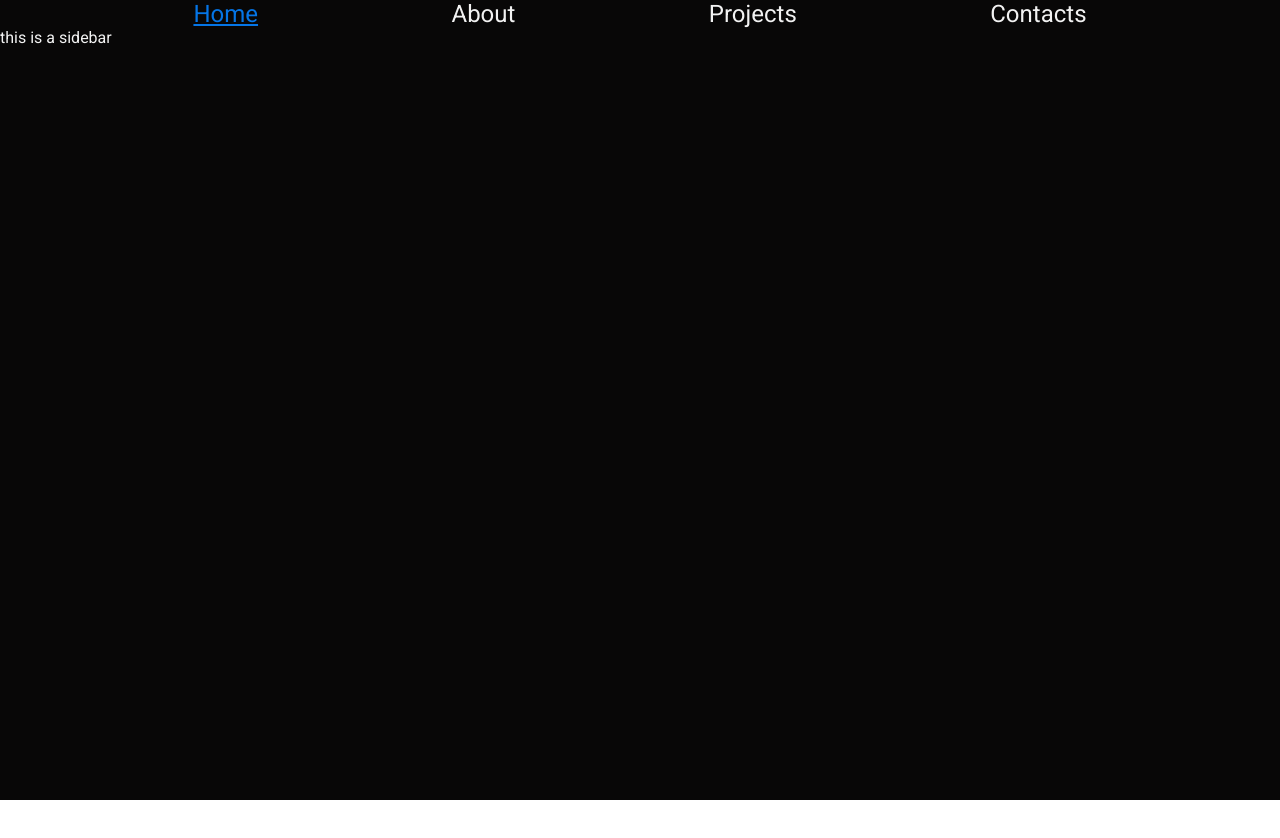
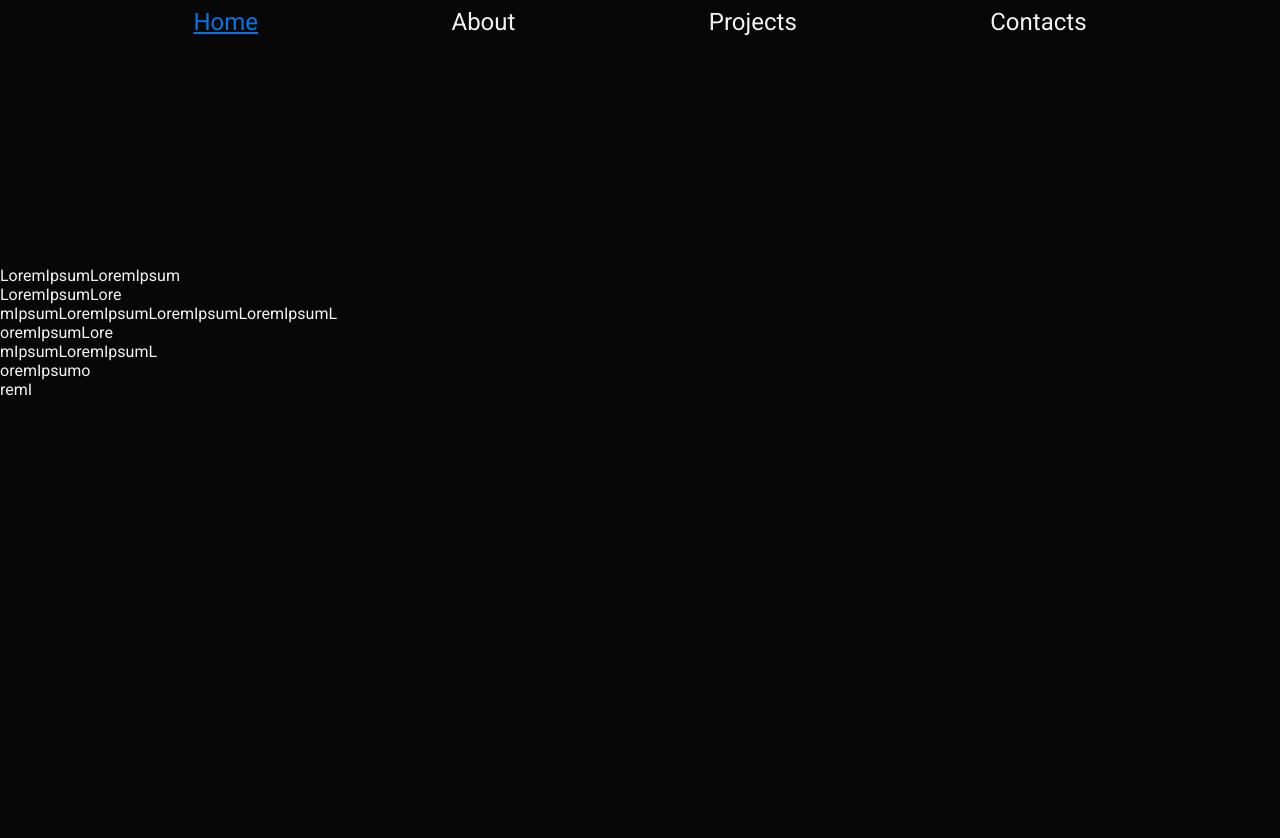
Before and after one commit to ValerioCipolla/portfolio, a Next.js app: page / in a window 1280 px wide. Shown: the top 838 px of the page. Before the commit the page ends 800 px from the top, so only its background shows below. Built offline with nearby package versions, Linux system fonts and the light colour scheme.

Commit message:
added fixed position to navbar

```diff
--- a/pages/index.js
+++ b/pages/index.js
@@ -1,3 +1,25 @@
 export default function Home() {
-  return <div></div>;
+  return (
+    <div>
+      <br />
+      <br />
+      <br /> <br />
+      <br /> <br /> <br /> <br /> <br /> <br /> <br /> <br /> <br />
+      LoremIpsumLoremIpsum <br />
+      LoremIpsumLore <br />
+      mIpsumLoremIpsumLoremIpsumLoremIpsumL <br />
+      oremIpsumLore <br />
+      mIpsumLoremIpsumL <br />
+      oremIpsumo <br />
+      remI <br /> <br />
+      <br /> <br /> <br /> <br /> <br /> <br /> <br /> <br /> <br /> <br />{" "}
+      <br /> <br /> <br /> <br /> <br /> <br /> <br /> <br /> <br /> <br />{" "}
+      <br /> <br /> <br /> <br /> <br /> <br /> <br /> <br /> <br /> <br />{" "}
+      <br /> <br /> <br /> <br /> <br /> <br /> <br /> <br /> <br /> <br />{" "}
+      <br /> <br /> <br /> <br /> <br /> <br /> <br /> <br /> <br /> <br />{" "}
+      <br /> <br /> <br /> <br /> <br /> <br /> <br /> <br /> <br /> <br />{" "}
+      <br /> <br /> <br /> <br /> <br /> <br /> <br /> <br /> <br /> <br />{" "}
+      <br /> <br /> <br /> <br /> <br /> <br /> <br /> <br /> <br /> <br />
+    </div>
+  );
 }
--- a/styles/navbar.module.css
+++ b/styles/navbar.module.css
@@ -1,13 +1,16 @@
 .nav {
+  position: fixed;
   display: flex;
   flex-direction: row;
   list-style: none;
   width: 100%;
   justify-content: space-evenly;
+  background-color: var(--black);
 }
 
 .nav li {
   font-size: 1.5rem;
+  margin: 0.5rem 0;
 }
 
 .nav a {
```
